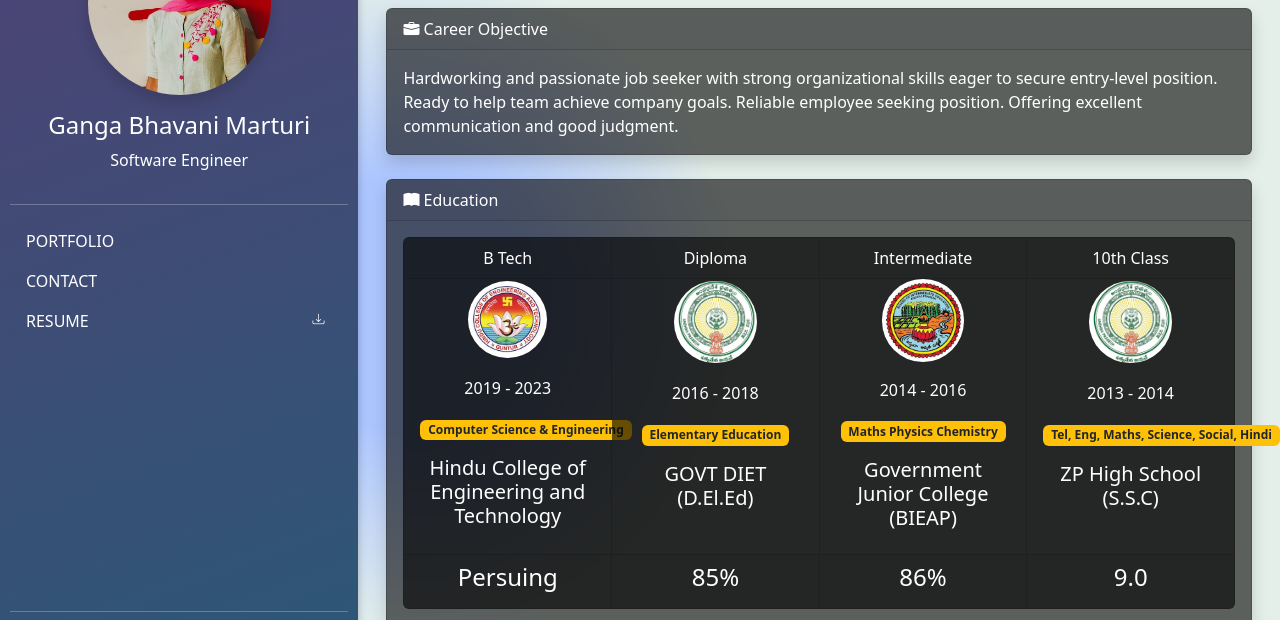
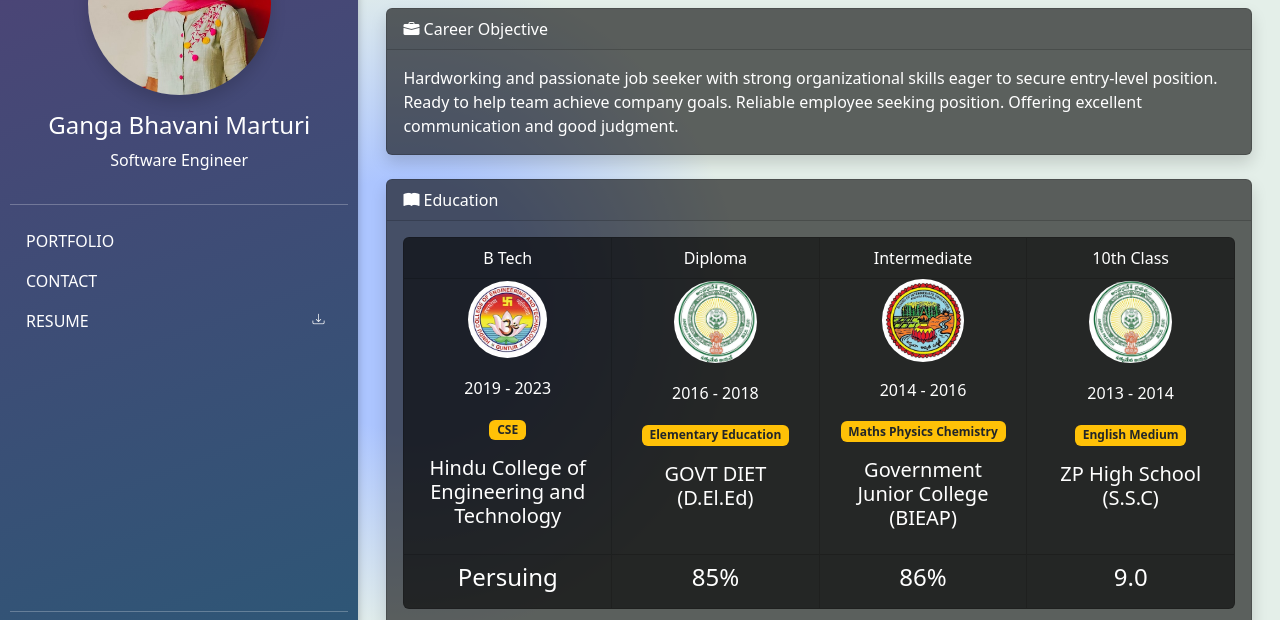
Before and after one commit to Gangabhavani-06/portfolio, a plain HTML site: page index.html in a window 1280 px wide. Shown: the part 98-718 px from the top of the page. Drawn offline with nearby package versions, Linux system fonts and the light colour scheme.

Commit message:
Update index.html

```diff
--- a/index.html
+++ b/index.html
@@ -144,7 +144,7 @@ color:  white;
             <div class="card-body">
 
               <p class="text-center">2019 - 2023</p>
-              <p class="text-center"><span class="badge bg-warning text-dark ">Computer Science & Engineering</span></p>
+              <p class="text-center"><span class="badge bg-warning text-dark ">CSE</span></p>
               <h5 class="card-title text-center">Hindu College of Engineering and Technology</h5>
             </div>
             <div class="card-footer">
@@ -189,7 +189,7 @@ color:  white;
             <div class="card-body">
 
               <p class="text-center">2013 - 2014</p>
-              <p class="text-center"><span class="badge bg-warning text-dark ">Tel, Eng, Maths, Science, Social, Hindi</span></p>
+              <p class="text-center"><span class="badge bg-warning text-dark ">English Medium</span></p>
               <h5 class="card-title text-center">ZP High School (S.S.C)</h5>
             </div>
             <div class="card-footer">
```
